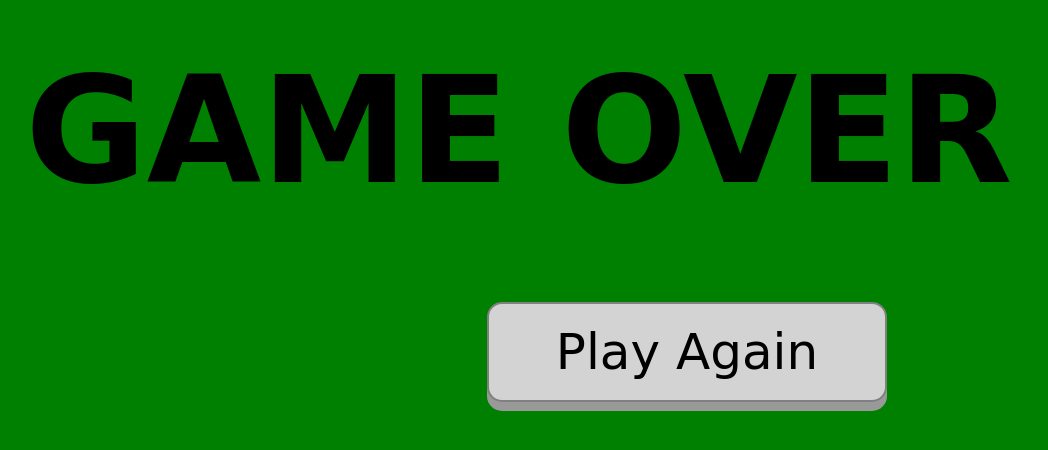
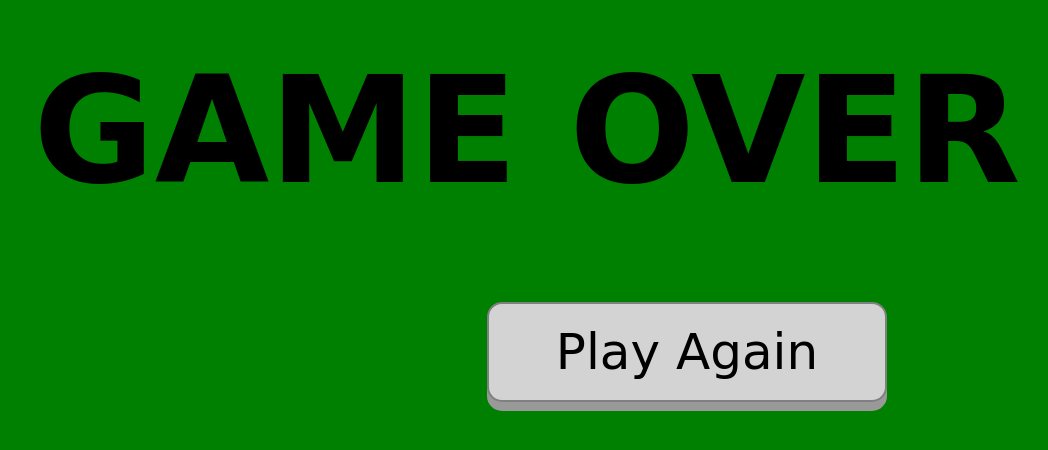
Before and after one commit to tthephas/Pong-game, a plain HTML site: page endPage.html in a window 1280 px wide. Shown: the top 450 px of the page, without its empty margins (121-1169 px from the left). Drawn offline with Linux system fonts and the light colour scheme.

Commit message:
fixing html pages

```diff
--- a/endPage.html
+++ b/endPage.html
@@ -8,13 +8,15 @@
     <link rel="stylesheet" href="styleEnd.css">
 
 </head>
-<body>
+<body id="wholeEndBody">
+<div id="wholeEndBody">
     <h1>GAME OVER</h1>
     <div class="allButtons">
         <a href="index.html">
         <button class="startGame">Play Again</button>
         </a>
     </div>
+</div>
 
 
     <script src="appEnd.js"></script>
--- a/styleEnd.css
+++ b/styleEnd.css
@@ -1,6 +1,10 @@
 body {
     background-color: green;
     font-family: 'Press Start 2P', cursive;
+}
+#wholeEndBody {
+    width: 100vw;
+    height: 100vh;
 }
 h1 {
     text-align: center;
```
Also changed, not shown: app.js (+18 -8 lines), index.html (+46 -1 lines), startPage.html (+1 -1 lines).
